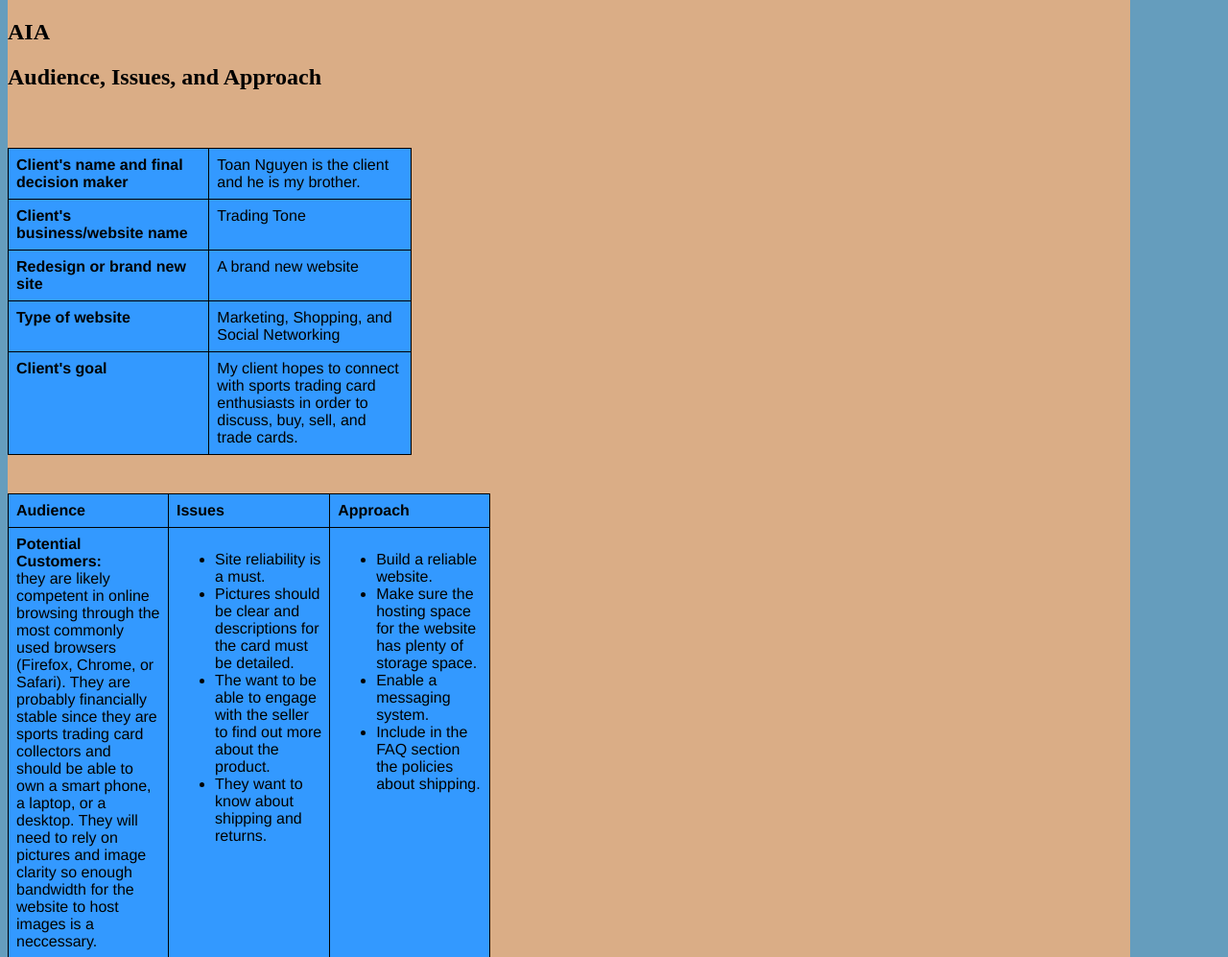
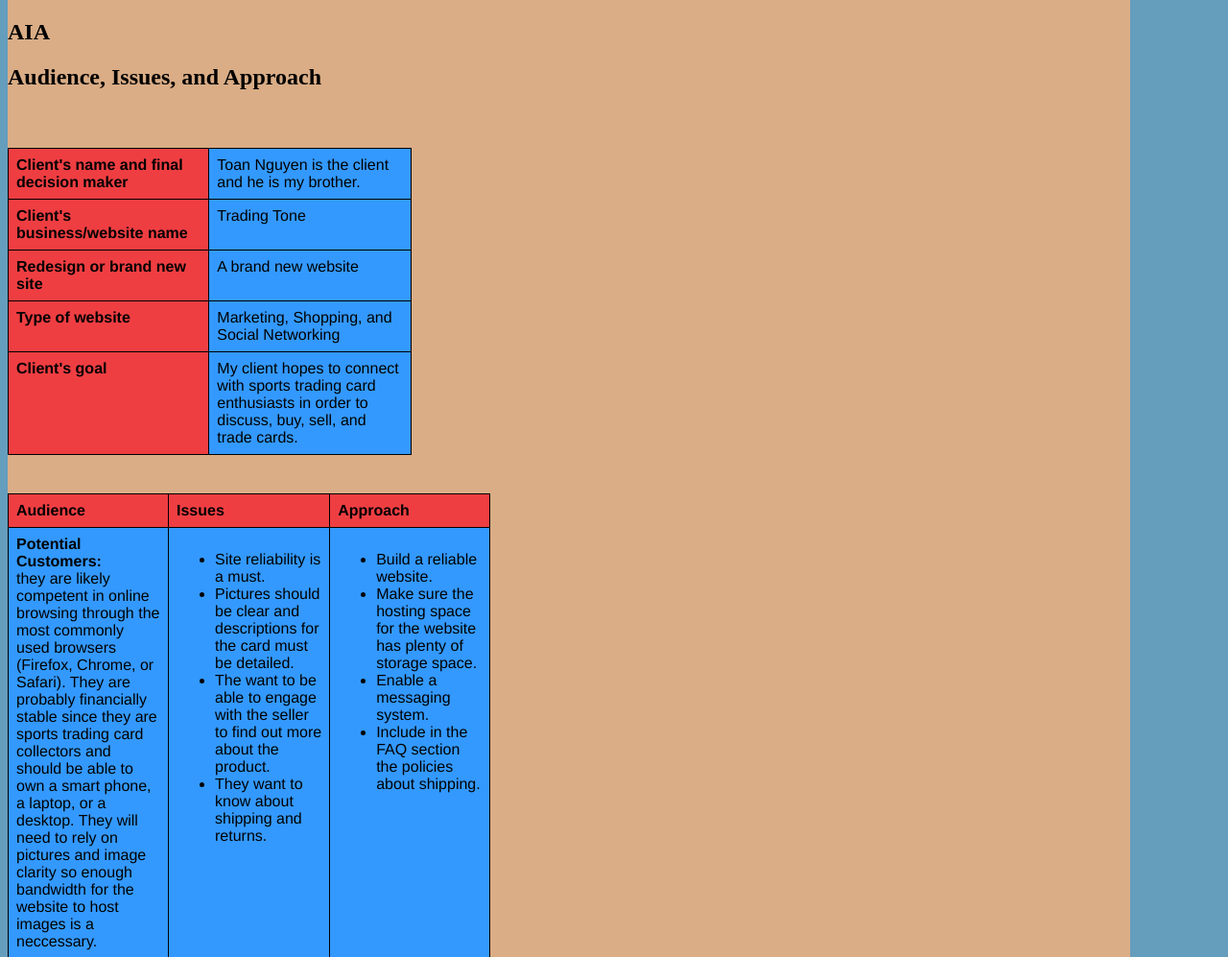
Before and after one commit to catclops/IT162-3202, a PHP site: page /aia.php in a window 1280 px wide. Shown: the part 142-1139 px from the top of the page at 96% size. Run offline with PHP 8.4, Linux system fonts and the light colour scheme; some libraries are stand-ins or nearby versions.

Commit message:
Update tables.css

```diff
--- a/css/tables.css
+++ b/css/tables.css
@@ -20,6 +20,10 @@ td,th {
     font-family: Helvetica, sans-serif;
 }
 
+th {
+    background-color:#EF3E42;
+}
+
 table.client {
     margin: 40px auto; /* T R B L */
 }
```
